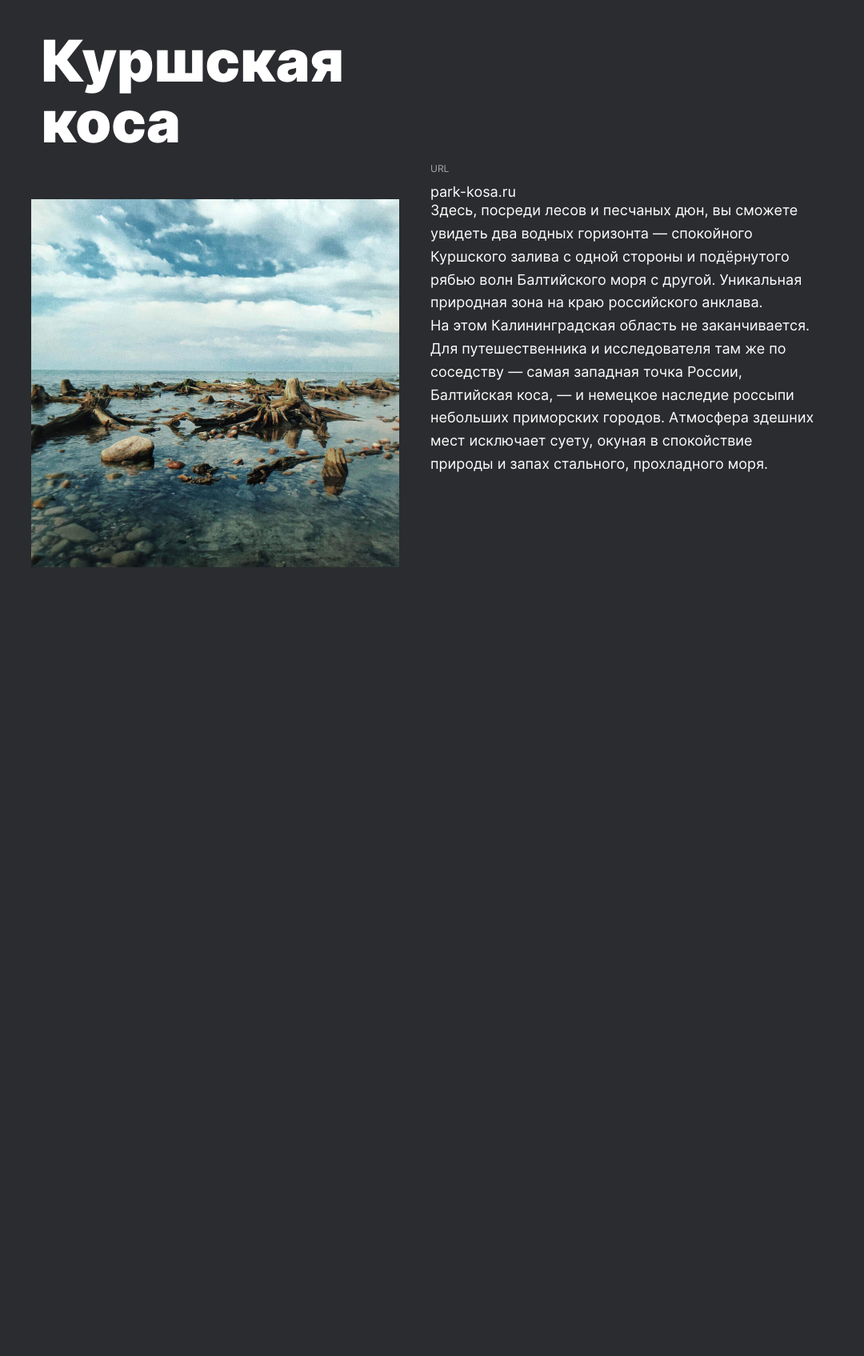
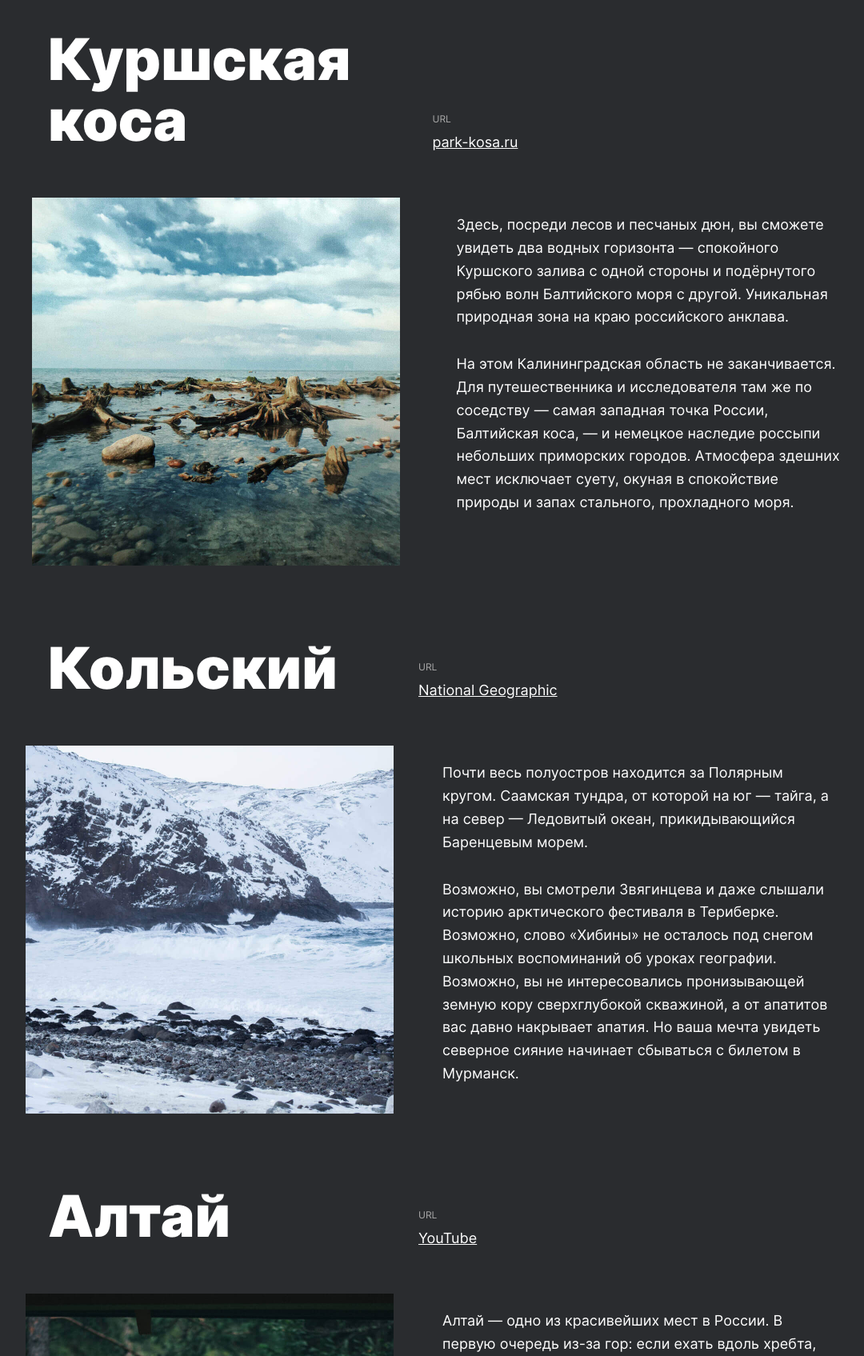
Before and after one commit to Jonsgit8/project-2-Russian-travel, a plain HTML site: page index.html in a window 1280 px wide. Shown: the part 2480-4175 px from the top of the page at 80% size, without its empty margins (90-1170 px from the left). Before the commit the page ends 3189 px from the top, so only its background shows below. Drawn offline with Linux system fonts and the light colour scheme; files whose address does not match are found by name; a web font is replaced by a local one.

Commit message:
push-2
push-2

```diff
--- a/index.css
+++ b/index.css
@@ -120,45 +120,45 @@ padding-left: 150px;
 .place {
 display: grid;
 grid-template-areas:
-"title link"
+"title url"
 "image paragraphs";
 padding: 0 90px 0 90px;
-
 }
 .place__title {
-  padding: 32px 0 0 0px;
   font-size: 72px;
   font-weight: 900;
   line-height: 1.05;
   max-width: 435px;
   grid-area: title;
-  justify-self:center;
+padding: 30px 0 0 60px;
 }
 .place__image {
   max-width: 460px;
+  max-height: 460px;
   grid-area: image;
   justify-self:center;
+}
+.place__site {
+  grid-area: url;
+  align-self:end;
+  margin-bottom: 60px;
 }
 .place__url-heading {
   color: #AAAAAA;
   font-size: 12px;
+  font-weight: 400;
+  text-decoration: none;
 }
 .place__link {
-  grid-area: link;
   color: #FFFFFF;
   font-size: 18px;
+  font-weight: 400;
   line-height: 1.1;
-  align-self:end;
-  text-decoration: none;
 }
 .place__paragraphs {
   grid-area: paragraphs;
-  justify-self: left;
-
-
 }
 .place__paragraph {
-  grid-area: paragraph;
   font-size: 18px;
   font-weight: 400;
   line-height: 1.6;
@@ -166,5 +166,6 @@ padding: 0 90px 0 90px;
   margin: 0;
   font-size: 18px;
   font-weight: 400;
+  padding: 20px 0 10px 30px;
 
 }
--- a/index.html
+++ b/index.html
@@ -34,7 +34,7 @@
         <li class="">Природных заповедников 105</li>
         <li class="">Аэропортов 241</li>
     </section>
-      <section class="photo-grid">
+      <div class="photo-grid">
         <img class="photo-grid__img" src="./images/photo-grid-train.jpg" alt="">
         <img class="photo-grid__img" src="./images/photo-grid-atharva-tulsi.jpg" alt="">
         <img class="photo-grid__img" src="./images/photo-grid-tuman.jpg" alt="">
@@ -47,15 +47,42 @@
         <img class="photo-grid__img" src="./images/photo-grid-kamchatka-2.jpg" alt="">
         <img class="photo-grid__img" src="./images/photo-grid-baikal-2.jpg" alt="">
         <img class="photo-grid__img" src="./images/photo-grid-ergaki.jpg" alt="">
-      </section>
+      </div>
    <section class="places">
-  <div class="place">
+      <article class="place">
         <h2 class="place__title">Куршская коса</h2>
         <img class="place__image" src="/images/place-kosa.jpg">
-  <a class="place__link" href="#"><p class="place__url-heading">URL</p> park-kosa.ru</a>
+        <div class="place__site"><p class="place__url-heading">URL</p><a class="place__link" href="#">park-kosa.ru</a></div>
         <div class="place__paragraphs"> <p class="place__paragraph">Здесь, посреди лесов и песчаных дюн, вы сможете увидеть два водных горизонта — спокойного Куршского залива с одной стороны и подёрнутого рябью волн Балтийского моря с другой. Уникальная природная зона на краю российского анклава.</p>
         <p class="place__paragraph">На этом Калининградская область не заканчивается. Для путешественника и исследователя там же по соседству — самая западная точка России, Балтийская коса, — и немецкое наследие россыпи небольших приморских городов. Атмосфера здешних мест исключает суету, окуная в спокойствие природы и запах стального, прохладного моря.</p></div>
-  </div>
+      </article>
+      <article class="place">
+        <h2 class="place__title">Кольский</h2>
+        <img class="place__image" src="/images/place-kolsky.jpg">
+        <div class="place__site"><p class="place__url-heading">URL</p><a class="place__link" href="#">National Geographic</a></div>
+        <div class="place__paragraphs"> <p class="place__paragraph">Почти весь полуостров находится за Полярным кругом. Саамская тундра, от которой на юг — тайга, а на север — Ледовитый океан, прикидывающийся Баренцевым морем.</p>
+        <p class="place__paragraph">Возможно, вы смотрели Звягинцева и даже слышали историю арктического фестиваля в Териберке. Возможно, слово «Хибины» не осталось под снегом школьных воспоминаний об уроках географии. Возможно, вы не интересовались пронизывающей земную кору сверхглубокой скважиной, а от апатитов вас давно накрывает апатия. Но ваша мечта увидеть северное сияние начинает сбываться с билетом в Мурманск.</p></div>
+      </article>
+      <article class="place">
+        <h2 class="place__title">Алтай</h2>
+        <img class="place__image" src="/images/place-altai.jpg">
+        <div class="place__site"><p class="place__url-heading">URL</p><a class="place__link" href="#">YouTube</a></div>
+        <div class="place__paragraphs"> <p class="place__paragraph">Алтай — одно из красивейших мест в России. В первую очередь из-за гор: если ехать вдоль хребта, вы увидите склоны, усыпанные соснами, горные реки и озёра. А если вы откроете в автомобиле окна, сможете познакомиться с невидимым чудом здешних мест — горным воздухом.</p>
+        <p class="place__paragraph">Климат на Алтае умеренный, поэтому ехать сюда лучше всего летом. Так вы увидите всё разнообразие местной флоры и фауны. По лесам Алтая бродят лоси, над хребтами летают орлы, а на равнинах пасутся косули. И знаменитые манулы — тоже обитатели Алтайского края.</p></div>
+      </article>
+      <article class="place">
+        <h2 class="place__title">Зимний Байкал</h2>
+        <img class="place__image" src="/images/place-winter-baikal.jpg">
+        <div class="place__site"><p class="place__url-heading">URL</p><a class="place__link" href="#">https://vk.com/baikalmile</a></div>
+        <div class="place__paragraphs"> <p class="place__paragraph">Всем известен Байкал как крупнейшее озеро в мире. Многие также знают, что это самый большой источник пресной воды и одно из красивейших мест в России.</p>
+        <p class="place__paragraph">Конечно, это всё так. Но Байкал ещё идеальное место для соревнований по скийорингу. Это такой вид спорта, когда лыжник привязывает себя к мотоциклу, и тандем старается развить как можно бóльшую скорость на льду. В марте 2019 года на фестивале «Байкальская миля» был поставлен мировой рекорд — 197.011 км/ч.</p></div>
+      </article>
+      <article class="place">
+        <h2 class="place__title">Карелия</h2>
+        <img class="place__image" src="/images/place-karelia.jpg">
+        <div class="place__site"><p class="place__url-heading">URL</p><a class="place__link" href="#">http://vodlozero.ru/</a></div>
+        <div class="place__paragraphs"> <p class="place__paragraph">Сибирь заканчивается не на Урале, а в Карелии: образующая тайгу сибирская лиственница не растёт западнее Водлозера. Зато здесь она вымахивает на 30 метров — леса карельских национальных парков из-за непроходимых болот никогда не знали топора. Некоторым соснам уже больше чем полтысячелетия. Прикоснитесь к живому существу, видевшему солнце раньше, чем увидал его Иван Грозный. В девственном лесу на сотню километров не встретишь тропы. А на редких тропинках деревья в паре метров от земли помечены медвежьими когтями. Чтобы все знали, кто тут хозяин.</p></div>
+      </article>
 </section>
   </main>
   <footer class="footer">
```
Lines whose indentation alone changed are shown as unchanged.
